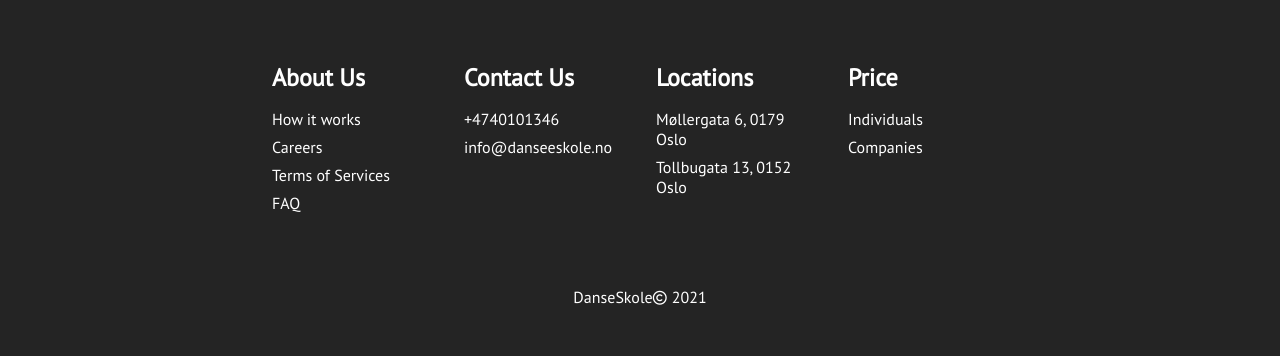
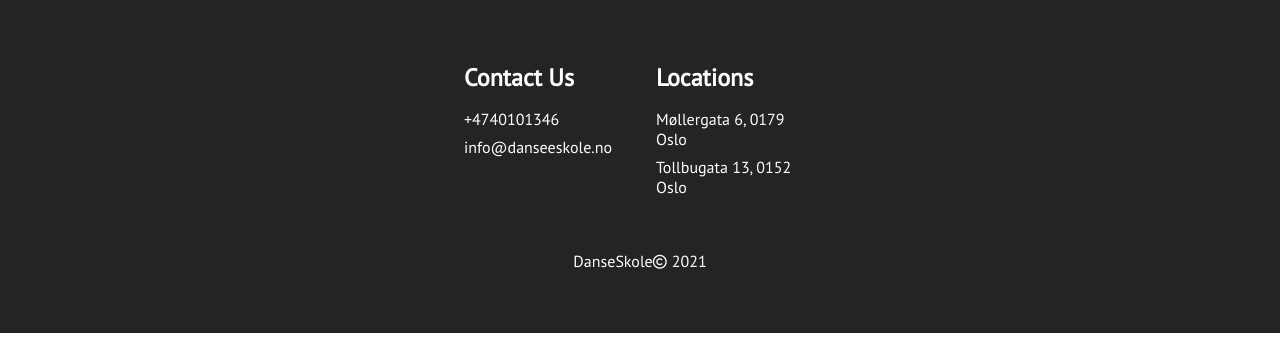
Before and after one commit to Jolanta27/Dance_Website, a React (Create React App) app: page / in a window 1280 px wide. Shown: the part 2415-2771 px from the top of the page. After the commit the page ends 2748 px from the top, so only its background shows below. Built offline with nearby package versions, Linux system fonts and the light colour scheme; a web font is replaced by a local one.

Commit message:
fixed newsletter form with connecting to mailchimp

```diff
--- a/package.json
+++ b/package.json
@@ -7,10 +7,12 @@
     "@testing-library/react": "^11.2.2",
     "@testing-library/user-event": "^12.2.2",
     "axios": "^0.21.1",
+    "dotenv": "^8.2.0",
     "google-maps-react": "^2.0.6",
     "moment": "2.24.0",
     "react": "^17.0.1",
     "react-dom": "^17.0.1",
+    "react-mailchimp-subscribe": "^2.1.3",
     "react-router-dom": "^5.2.0",
     "react-scripts": "4.0.0",
     "web-vitals": "^0.2.4"
--- a/src/components/Footer.js
+++ b/src/components/Footer.js
@@ -2,6 +2,7 @@ import React from 'react';
 import { Button } from './Button';
 import './Footer.css';
 import { Link } from 'react-router-dom';
+import MailchimpSubscribe from "react-mailchimp-subscribe";
 
 function Footer() {
     return (
@@ -13,19 +14,14 @@ function Footer() {
                 <div className="input-areas">
                     <form>
                         <input type="email" name="email" placeholder="Your Email Address" className="footer-input"/>
-                        <Button buttonStyle="btn-outline">Subscribe</Button>
+                        <Button buttonStyle="btn-outline">Subscribe
+                        <MailchimpSubscribe url={process.env.REACT_APP_MAILCHIMP_URL} />
+                        </Button>
                     </form>
                 </div>
             </section>
             <div className="footer-links">
                 <div className="footer-link-wrapper">
-                    <div className="footer-link-items">
-                        <h2>About Us</h2>
-                        <Link to="/signup">How it works</Link>
-                        <Link to="/">Careers</Link>
-                        <Link to="/">Terms of Services</Link>
-                        <Link to="/">FAQ</Link>
-                    </div>
                     <div className="footer-link-items">
                         <h2>Contact Us</h2>
                         <Link to="/">+4740101346</Link>
@@ -39,11 +35,6 @@ function Footer() {
                         <Link to="/">Tollbugata 13, 0152 Oslo
                         </Link>
                     </div>
-                    <div className="footer-link-items">
-                        <h2>Price</h2>
-                        <Link to="/">Individuals</Link>
-                        <Link to="/">Companies</Link>
-                    </div>
                 </div>
             </div>
             <div className="copy-rights">
--- a/src/components/Newsletter.js
+++ b/src/components/Newsletter.js
@@ -1,5 +1,6 @@
 import React from 'react';
 import './Newsletter.css';
+import MailchimpSubscribe from "react-mailchimp-subscribe";
 class Newsletter extends React.Component {
     constructor(props) {
     super(props);
@@ -17,6 +18,7 @@ class Newsletter extends React.Component {
                 <input
                 type="email" placeholder="Your email address"/>
                 <input type="submit" value="subscribe"/>
+                <MailchimpSubscribe url={process.env.REACT_APP_MAILCHIMP_URL} />
                 </div>
                 <p className="newsletter_info">Your email is safe with us.</p>
                 <p className="newsletter_info"> We don't spam.</p>
--- a/src/components/Timetable.css
+++ b/src/components/Timetable.css
@@ -1,5 +1,6 @@
 .timetable {
     display: block;
+    height: 100vh;
 }
 h1.welcome_ {
     font-size: 45px;
@@ -20,7 +21,9 @@ p:first-of-type {
 .copy-rights {
     background-color: #242424;
     margin: 0;
-    padding: 20px 0;
+    height: 10vh;
+
+
 }
 @media screen and (max-width: 768px) {
     .timetable {
```
Also changed, not shown: 2 other files (tests, documents, lock files or other folders).
